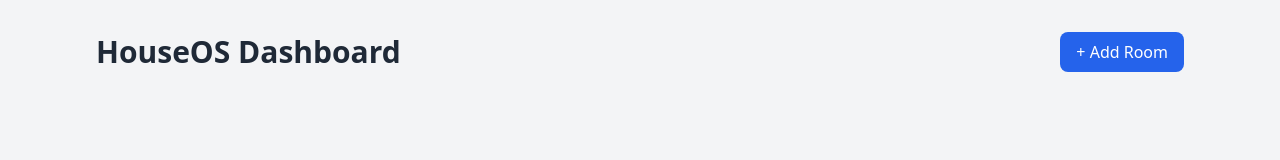
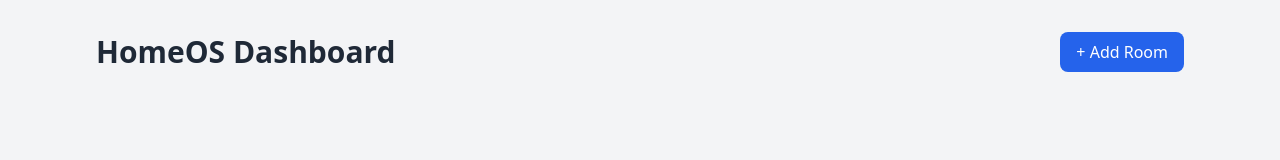
Before and after one commit to mannixlh/HomeOS, a React (Create React App) app in the folder client/: page / in a window 1280 px wide. Shown: the top 160 px of the page. Built offline with nearby package versions, Linux system fonts and the light colour scheme; no server answers.

Commit message:
fix: Update server.js and index.html for HomeOS branding and API endpoint.

```diff
--- a/client/public/index.html
+++ b/client/public/index.html
@@ -3,7 +3,7 @@
 <head>
     <meta charset="UTF-8">
     <meta name="viewport" content="width=device-width, initial-scale=1.0">
-    <title>HouseOS Dashboard</title>
+    <title>HomeOS Dashboard</title>
     <script src="https://cdn.tailwindcss.com"></script>
     <script src="https://unpkg.com/react@18/umd/react.development.js"></script>
     <script src="https://unpkg.com/react-dom@18/umd/react-dom.development.js"></script>
@@ -52,7 +52,7 @@
             return (
                 <div className="p-8 max-w-6xl mx-auto">
                     <header className="flex justify-between items-center mb-8">
-                        <h1 className="text-3xl font-bold text-gray-800">HouseOS Dashboard</h1>
+                        <h1 className="text-3xl font-bold text-gray-800">HomeOS Dashboard</h1>
                         <button onClick={() => setShowModal(true)} className="bg-blue-600 text-white px-4 py-2 rounded-lg hover:bg-blue-700 transition">
                             + Add Room
                         </button>
--- a/client/src/App.js
+++ b/client/src/App.js
@@ -69,7 +69,7 @@ function App() {
   return (
     <div style={{ padding: '20px', fontFamily: 'sans-serif', backgroundColor: '#f0f2f5', minHeight: '100vh' }}>
       <header style={{ display: 'flex', justifyContent: 'space-between', alignItems: 'center', marginBottom: '30px' }}>
-        <h1>HouseOS Dashboard</h1>
+        <h1>HomeOS Dashboard</h1>
         <button onClick={() => setShowModal(true)} style={{ padding: '10px 20px', backgroundColor: '#1877f2', color: 'white', border: 'none', borderRadius: '5px', cursor: 'pointer' }}>
           + Add Room
         </button>
@@ -79,6 +79,9 @@ function App() {
         {rooms.map((room, i) => (
           <div key={room._id || i} style={{ background: 'white', padding: '20px', borderRadius: '10px', width: '250px', boxShadow: '0 2px 5px rgba(0,0,0,0.1)' }}>
             <h2 style={{ margin: '0 0 10px 0' }}>{room.name}</h2>
+            <p style={{ fontSize: '12px', color: '#666', margin: '0 0 10px 0' }}>
+              {room.paintBrand} - {room.paintColor}
+            </p>
             <ul style={{ paddingLeft: '20px' }}>
               {room.devices && room.devices.map((device, j) => <li key={j}>{device}</li>)}
             </ul>
```
Also changed, not shown: 1 other file (tests, documents, lock files or other folders). Lines whose indentation alone changed are shown as unchanged.
